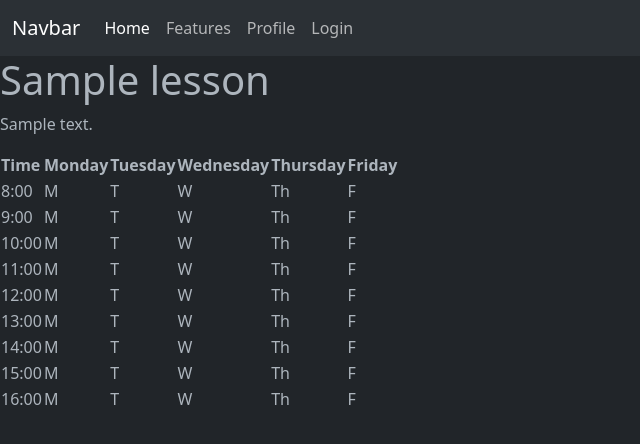
After one commit to Miczigun/private-lessons-calendar, a Django app: page /lesson/1 in a window 1280 px wide. The commit adds this page. Shown: the top 444 px of the page, without its empty margins (0-640 px from the left). Run offline with Django 4.2, Linux system fonts and the light colour scheme; tables that the repository leaves empty hold one stand-in row (values such as "Sample post").

Commit message:
schedule for lesson page

```diff
--- a/lessons/admin.py
+++ b/lessons/admin.py
@@ -1,7 +1,8 @@
 from django.contrib import admin
-from .models import User, Topic, Lessons
+from .models import User, Topic, Lessons, Classes
 # Register your models here.
 
 admin.site.register(User)
 admin.site.register(Topic)
 admin.site.register(Lessons)
+admin.site.register(Classes)
--- a/lessons/models.py
+++ b/lessons/models.py
@@ -51,3 +51,13 @@ class Lessons(models.Model):
     description = models.TextField(null=True, blank=True)
     participants = models.ManyToManyField(
         User, related_name='participants', blank=True)
+
+
+class Classes(models.Model):
+    lesson = models.ForeignKey(Lessons, on_delete=models.CASCADE)
+    day = models.CharField(max_length=10)
+    start_time = models.TimeField()
+    end_time = models.TimeField()
+
+    class Meta:
+        ordering = ["start_time"]
--- /dev/null
+++ b/lessons/templates/lessons/lesson_page.html
@@ -0,0 +1,36 @@
+{% extends 'main.html' %}
+{% block title %} {{ lesson.name }} {% endblock %}
+{% block content %}
+<main>
+    <div>
+        <h1>{{ lesson.name }}</h1>
+        <p>{{ lesson.description }}</p>
+    </div>
+    <div>
+        <table>
+            <thead>
+            <tr>
+                <th>Time</th>
+                <th>Monday</th>
+                <th>Tuesday</th>
+                <th>Wednesday</th>
+                <th>Thursday</th>
+                <th>Friday</th>
+            </tr>
+            </thead>
+            <tbody>
+            {% for time in times %}
+            <tr>
+                <td>{{ time }}</td>
+                <td>M</td>
+                <td>T</td>
+                <td>W</td>
+                <td>Th</td>
+                <td>F</td>
+            </tr>
+            {% endfor %}
+            </tbody>
+        </table>
+    </div>
+</main>
+{% endblock %}
--- a/lessons/templates/lessons/menu.html
+++ b/lessons/templates/lessons/menu.html
@@ -18,7 +18,7 @@
                 {% for lesson in lessons %}
                     <div class="container-fluid">
                         <a href="{% url 'profile-page' lesson.teacher.id %}">{{lesson.teacher.username}}</a><br>
-                        <a>{{lesson.name}}</a><br>
+                        <a href="{% url 'lesson-page' lesson.id %}">{{lesson.name}}</a><br>
                     </div>
                 {% endfor %}
             </div>
--- a/lessons/urls.py
+++ b/lessons/urls.py
@@ -6,5 +6,6 @@ urlpatterns = [
     path('logout/', views.logout_user, name='logout'),
     path('register/', views.register_page, name='register-page'),
     path('profile/<int:pk>', views.profile_page, name='profile-page'),
+    path('lesson/<int:pk>', views.lesson_page, name='lesson-page'),
     path('', views.menu_page, name='menu'),
 ]
--- a/lessons/views.py
+++ b/lessons/views.py
@@ -4,7 +4,7 @@ from django.contrib import messages
 from django.db.models import Q
 from django.contrib.auth import login, logout, authenticate
 from .forms import UserForm
-from .models import User, Topic, Lessons
+from .models import User, Topic, Lessons, Classes
 
 
 # Create your views here.
@@ -64,9 +64,20 @@ def menu_page(request):
 
     return render(request, 'lessons/menu.html', context)
 
+
 def profile_page(request, pk):
     user = User.objects.get(id=pk)
-    lessons = Lessons.objects.get(teacher=user)
+    lessons = Lessons.objects.filter(teacher=user)
 
-    context = {'user':user, 'lessons':lessons }
+    context = {'user': user, 'lessons': lessons }
     return render(request, 'lessons/profile.html', context)
+
+
+def lesson_page(request, pk):
+    lesson = Lessons.objects.get(id=pk)
+    classes = Classes.objects.filter(lesson=pk)
+    times = [f"{hour}:00" for hour in range(8, 17)]
+
+    context = {'lesson': lesson, 'classes': classes, 'times': times}
+
+    return render(request, 'lessons/lesson_page.html', context)
```
Also changed, not shown: lessons/templates/lessons/profile.html (+12 -0 lines), lessons/migrations/0004_classes.py (added).
